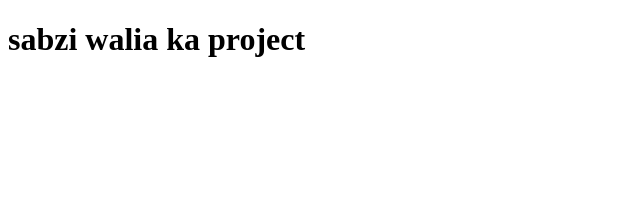
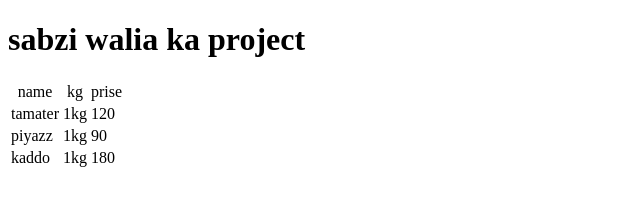
Before and after one commit to kaleemkhan123/sabziwalaika-project, a plain HTML site: page index.html in a window 1280 px wide. Shown: the whole page, without its empty margins (0-640 px from the left). Drawn offline with Linux system fonts and the light colour scheme.

Commit message:
fist message

```diff
--- a/index.html
+++ b/index.html
@@ -9,6 +9,35 @@
 
     <h1>sabzi walia ka project</h1>
 
+    <table>
+        <thead border="3" align="center">
+            <tr>
+                <td>name</td>
+                <td>kg</td>
+                <td>prise</td>
+            </tr>
+        </thead>
+
+        <tr>
+            <td>tamater</td>
+            <td>1kg</td>
+            <td>120</td>
+        </tr>
+
+        <tr>
+            <td>piyazz</td>
+            <td>1kg</td>
+            <td>90</td>
+        </tr>
+
+        <tr>
+            <td>kaddo</td>
+            <td>1kg</td>
+            <td>180</td>
+        </tr>
+
+    </table>
+
 
 </body>
 </html>
```
